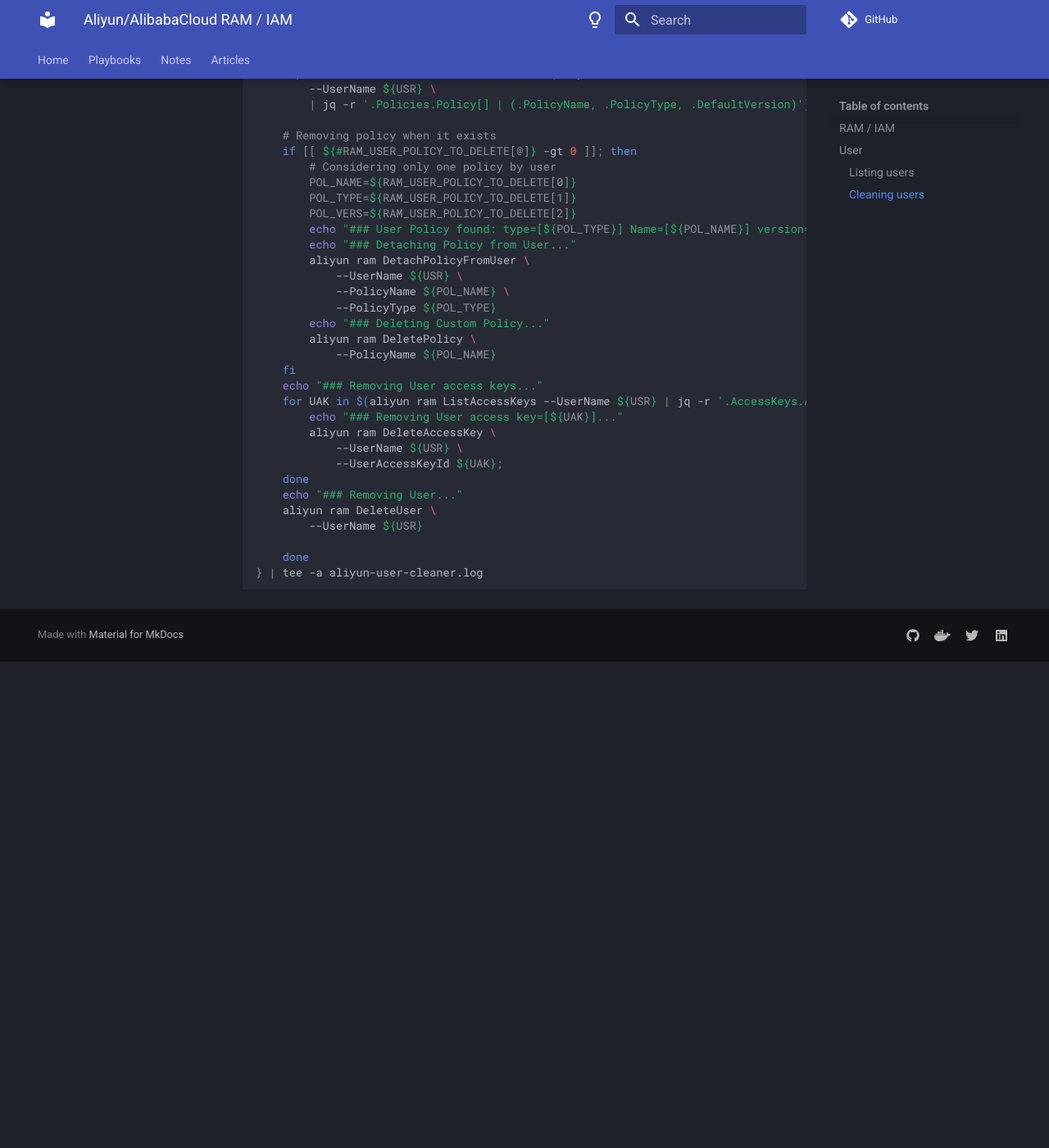
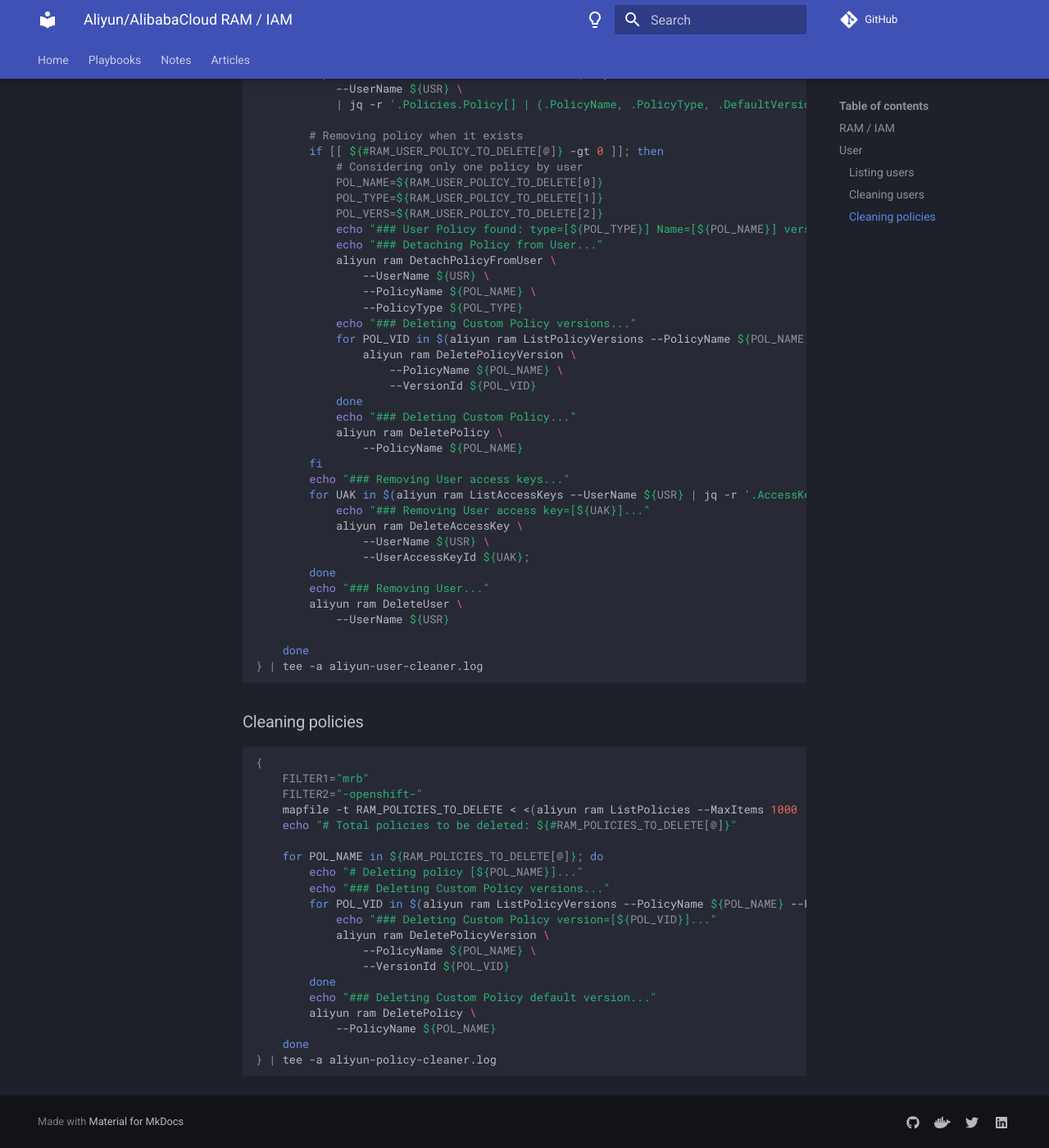
Before and after one commit to mtulio/mtulio.labs, an MkDocs documentation site: the page built from docs/notes/cloud/aliyun-ram.md, in a window 1280 px wide and 1400 px high, scrolled down 1397 px. Shown: the whole window at 82% size. Built offline with MkDocs 1.6.1 and Material for MkDocs 9.7.7, drawn with Linux system fonts in a browser that asks for light colours; comment, search, counter and statistics services are not loaded; before the commit the page ends 2204 px from its top, so only the background shows below that.

Commit message:
fix/notes-aliyun-ram: user and policy deletion

````diff
--- a/docs/notes/cloud/aliyun-ram.md
+++ b/docs/notes/cloud/aliyun-ram.md
@@ -63,39 +63,70 @@
     mapfile -t RAM_USERS_TO_DELETE < <(aliyun ram ListUsers --MaxItems 1000 |jq -r ".Users.User[] | select (.UserName |contains(\"${FILTER1}\")) | select (.UserName |contains(\"${FILTER2}\")) |.UserName")
     echo "Total users to be deleted: ${#RAM_USERS_TO_DELETE[@]}"
     for USR in ${RAM_USERS_TO_DELETE[@]}; do
-    echo "# Deleting users [${USR}]..."
-    echo "## Deleting policies from User..."
-    mapfile -t RAM_USER_POLICY_TO_DELETE < <(aliyun ram ListPoliciesForUser \
-        --UserName ${USR} \
-        | jq -r '.Policies.Policy[] | (.PolicyName, .PolicyType, .DefaultVersion)')
+        echo "# Deleting users [${USR}]..."
+        echo "## Deleting policies from User..."
+        mapfile -t RAM_USER_POLICY_TO_DELETE < <(aliyun ram ListPoliciesForUser \
+            --UserName ${USR} \
+            | jq -r '.Policies.Policy[] | (.PolicyName, .PolicyType, .DefaultVersion)')
 
-    # Removing policy when it exists
-    if [[ ${#RAM_USER_POLICY_TO_DELETE[@]} -gt 0 ]]; then
-        # Considering only one policy by user
-        POL_NAME=${RAM_USER_POLICY_TO_DELETE[0]}
-        POL_TYPE=${RAM_USER_POLICY_TO_DELETE[1]}
-        POL_VERS=${RAM_USER_POLICY_TO_DELETE[2]}
-        echo "### User Policy found: type=[${POL_TYPE}] Name=[${POL_NAME}] version=[${POL_VERS}]"
-        echo "### Detaching Policy from User..."
-        aliyun ram DetachPolicyFromUser \
-            --UserName ${USR} \
-            --PolicyName ${POL_NAME} \
-            --PolicyType ${POL_TYPE}
-        echo "### Deleting Custom Policy..."
-        aliyun ram DeletePolicy \
-            --PolicyName ${POL_NAME}
-    fi
-    echo "### Removing User access keys..."
-    for UAK in $(aliyun ram ListAccessKeys --UserName ${USR} | jq -r '.AccessKeys.AccessKey[].AccessKeyId'); do
-        echo "### Removing User access key=[${UAK}]..."
-        aliyun ram DeleteAccessKey \
-            --UserName ${USR} \
-            --UserAccessKeyId ${UAK};
-    done
-    echo "### Removing User..."
-    aliyun ram DeleteUser \
-        --UserName ${USR}
+        # Removing policy when it exists
+        if [[ ${#RAM_USER_POLICY_TO_DELETE[@]} -gt 0 ]]; then
+            # Considering only one policy by user
+            POL_NAME=${RAM_USER_POLICY_TO_DELETE[0]}
+            POL_TYPE=${RAM_USER_POLICY_TO_DELETE[1]}
+            POL_VERS=${RAM_USER_POLICY_TO_DELETE[2]}
+            echo "### User Policy found: type=[${POL_TYPE}] Name=[${POL_NAME}] version=[${POL_VERS}]"
+            echo "### Detaching Policy from User..."
+            aliyun ram DetachPolicyFromUser \
+                --UserName ${USR} \
+                --PolicyName ${POL_NAME} \
+                --PolicyType ${POL_TYPE}
+            echo "### Deleting Custom Policy versions..."
+            for POL_VID in $(aliyun ram ListPolicyVersions --PolicyName ${POL_NAME} --PolicyType ${POL_TYPE} |jq -r ".PolicyVersions.PolicyVersion[] | select(.IsDefaultVersion == false).VersionId" ); do
+                aliyun ram DeletePolicyVersion \
+                    --PolicyName ${POL_NAME} \
+                    --VersionId ${POL_VID}
+            done
+            echo "### Deleting Custom Policy..."
+            aliyun ram DeletePolicy \
+                --PolicyName ${POL_NAME}
+        fi
+        echo "### Removing User access keys..."
+        for UAK in $(aliyun ram ListAccessKeys --UserName ${USR} | jq -r '.AccessKeys.AccessKey[].AccessKeyId'); do
+            echo "### Removing User access key=[${UAK}]..."
+            aliyun ram DeleteAccessKey \
+                --UserName ${USR} \
+                --UserAccessKeyId ${UAK};
+        done
+        echo "### Removing User..."
+        aliyun ram DeleteUser \
+            --UserName ${USR}
 
     done
 } | tee -a aliyun-user-cleaner.log
 ```
+
+### Cleaning policies
+
+```bash
+{
+    FILTER1="mrb"
+    FILTER2="-openshift-"
+    mapfile -t RAM_POLICIES_TO_DELETE < <(aliyun ram ListPolicies --MaxItems 1000 |jq -r ".Policies.Policy[] | select (.PolicyName |contains(\"${FILTER1}\")) | select (.PolicyName |contains(\"${FILTER2}\")) |.PolicyName")
+    echo "# Total policies to be deleted: ${#RAM_POLICIES_TO_DELETE[@]}"
+
+    for POL_NAME in ${RAM_POLICIES_TO_DELETE[@]}; do
+        echo "# Deleting policy [${POL_NAME}]..."
+        echo "### Deleting Custom Policy versions..."
+        for POL_VID in $(aliyun ram ListPolicyVersions --PolicyName ${POL_NAME} --PolicyType Custom |jq -r ".PolicyVersions.PolicyVersion[] | select(.IsDefaultVersion == false).VersionId" ); do
+            echo "### Deleting Custom Policy version=[${POL_VID}]..."
+            aliyun ram DeletePolicyVersion \
+                --PolicyName ${POL_NAME} \
+                --VersionId ${POL_VID}
+        done
+        echo "### Deleting Custom Policy default version..."
+        aliyun ram DeletePolicy \
+            --PolicyName ${POL_NAME}
+    done
+} | tee -a aliyun-policy-cleaner.log
+```
````
